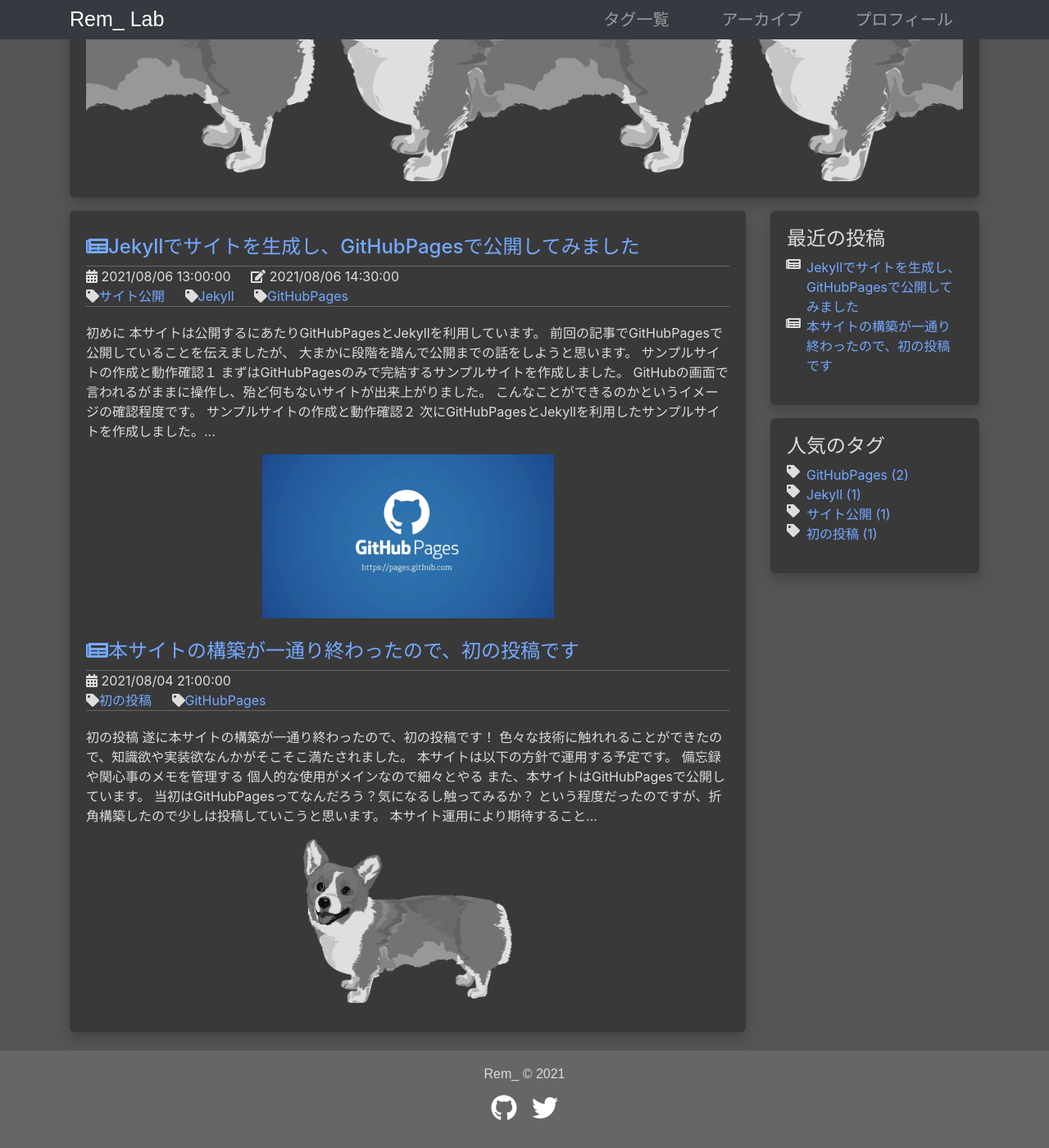
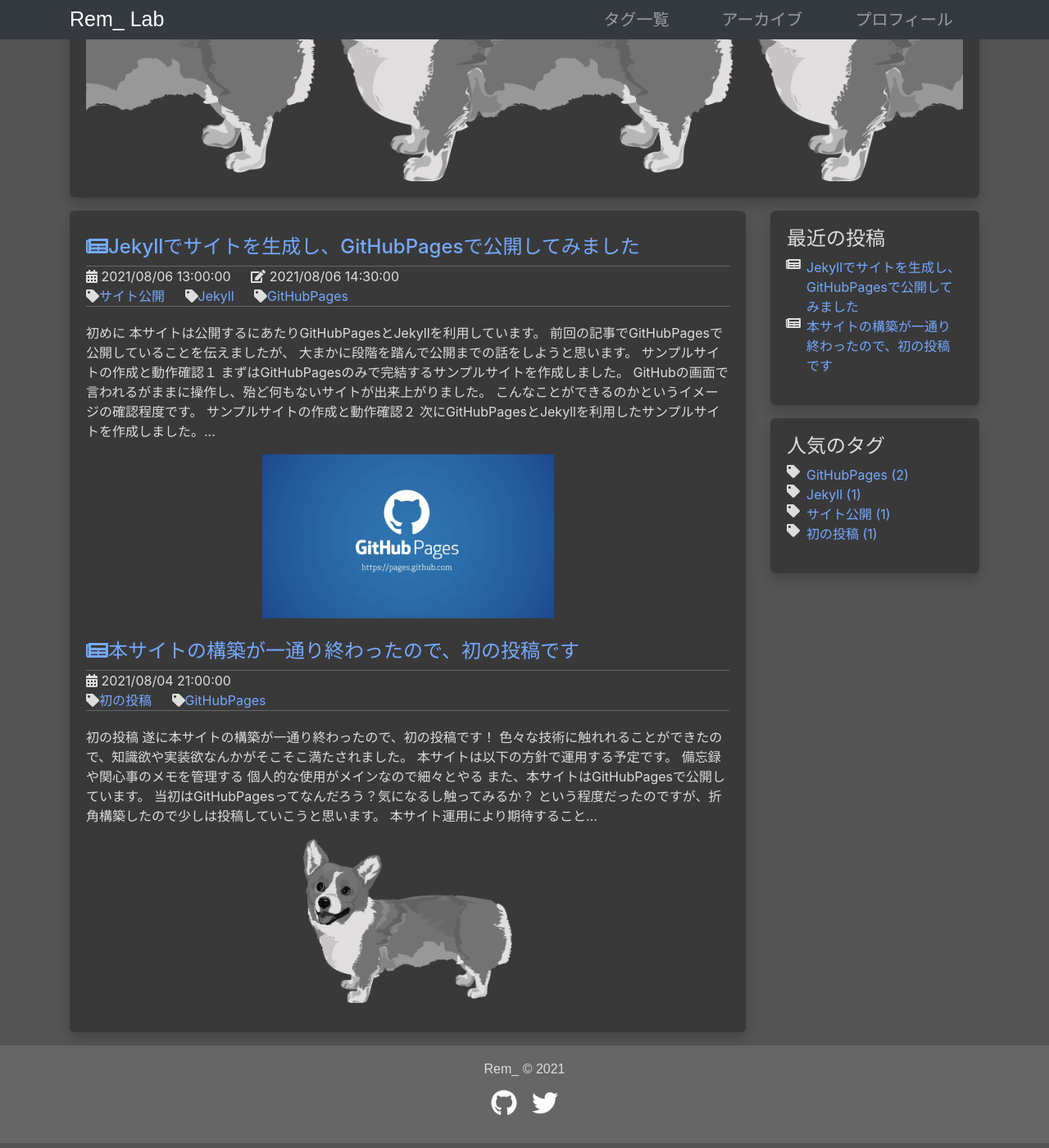
Before and after one commit to silverag-corgi/blog-old, a Jekyll site: the page built from index.html, in a window 1280 px wide and 1400 px high, scrolled down 285 px. Shown: the whole window at 82% size. Built offline with Jekyll 4.4.1, drawn with Linux system fonts in a browser that asks for light colours; the list of posts is cut into pages by our own code.

Commit message:
[c_mod] テーマ(JekyllCleanDark)編集
HTML構成編集
  ・div.wrapperをmainに置き換え
  ・div.contentを削除
  ・footerをmainの下に移動

```diff
--- a/_includes/footer.html
+++ b/_includes/footer.html
@@ -1,6 +1,6 @@
-    <footer class="footer">
-      <div class="container">
-        <p>{{ site.author }} &copy; {{ site.copyright }}</p>
-        {% include social.html %}
-      </div>
-    </footer>
+<footer>
+	<div class="container">
+		<p>{{ site.author }} &copy; {{ site.copyright }}</p>
+		{% include social.html %}
+	</div>
+</footer>
--- a/_layouts/page.html
+++ b/_layouts/page.html
@@ -1,6 +1,5 @@
 		{% include header.html %}
-    <div class="wrapper">
-      <div class="content">
+		<main>
 			<div class="container">
 
 				<div class="row">
@@ -25,8 +24,7 @@
 				</div>
 
 			</div>
-      </div>
+		</main>
 		{% include footer.html %}
-    </div>
 	</body>
 </html>
--- a/_layouts/post.html
+++ b/_layouts/post.html
@@ -1,6 +1,5 @@
 		{% include header.html %}
-    <div class="wrapper">
-      <div class="content">
+		<main>
 			<div class="container">
 
 				<div class="row">
@@ -100,8 +99,7 @@
 
 			</div>
 			{% include disqus-comments.html %}
-      </div>
+		</main>
 		{% include footer.html %}
-    </div>
 	</body>
 </html>
--- a/assets/css/theme.scss
+++ b/assets/css/theme.scss
@@ -8,21 +8,20 @@
 // body
 //     header
 //         nav
-//             .container
-//     .wrapper
-//         .content
-//             .container
-//                 .row
-//                     .col-md-12
-//                         .site-card
-//                 .row
-//                     .col-md-9
-//                         .post-card
-//                     .col-md-3
-//                         .sidebar-card
-//                         .sidebar-card
-//         .footer
-//             .container
+//             div.container
+//     main
+//         div.container
+//             div.row
+//                 div.col-md-12
+//                     div.site-card
+//             div.row
+//                 div.col-md-9
+//                     div.post-card
+//                 div.col-md-3
+//                     div.sidebar-card
+//                     div.sidebar-card
+//     footer
+//         div.container
 //
 
 //******************************************************************************
@@ -115,20 +114,6 @@
 }
 
 //******************************************************************************
-// ラッパー：要素を包む要素のスタイル
-//******************************************************************************
-
-.wrapper {
-  margin: 86px 0 0 0;
-  min-height: calc(100% - 86px);
-  position: relative;
-}
-
-.content {
-  padding: 0 0 125px 0;
-}
-
-//******************************************************************************
 // ヘッダ：ナビバーやサイトヘッダ画像のスタイル
 //******************************************************************************
 
@@ -202,14 +187,20 @@
 // フッタ：著作権情報やSNSアイコンのスタイル
 //******************************************************************************
 
-.footer {
+footer {
   background-color: $background-footer-color;
   font: normal 16px sans-serif;
   padding: 20px 25px;
   text-align: center;
   width: 100%;
-  bottom: 0;
-  position: absolute;
+}
+
+//******************************************************************************
+// メイン：メイン(ヘッタやフッタ以外の中心に配置する要素)のスタイル
+//******************************************************************************
+
+main {
+  margin: 86px 0 0 0;
 }
 
 //******************************************************************************
```
Lines whose indentation alone changed are shown as unchanged.
